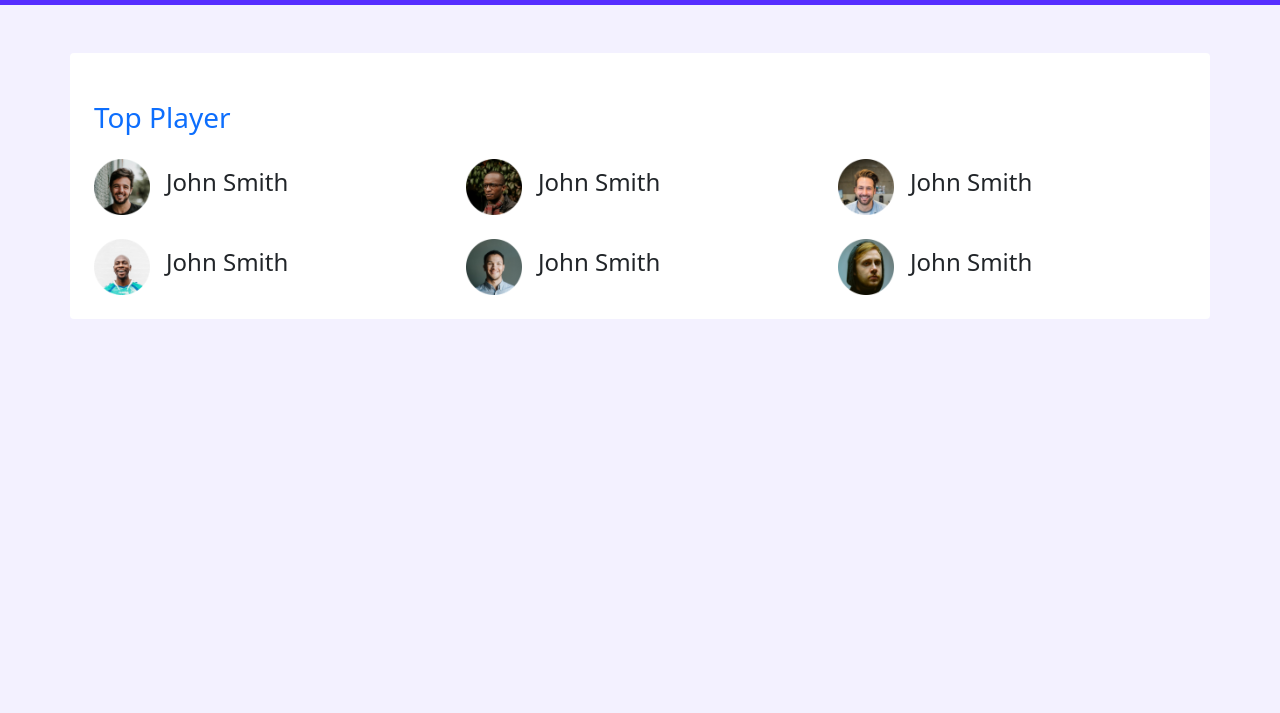
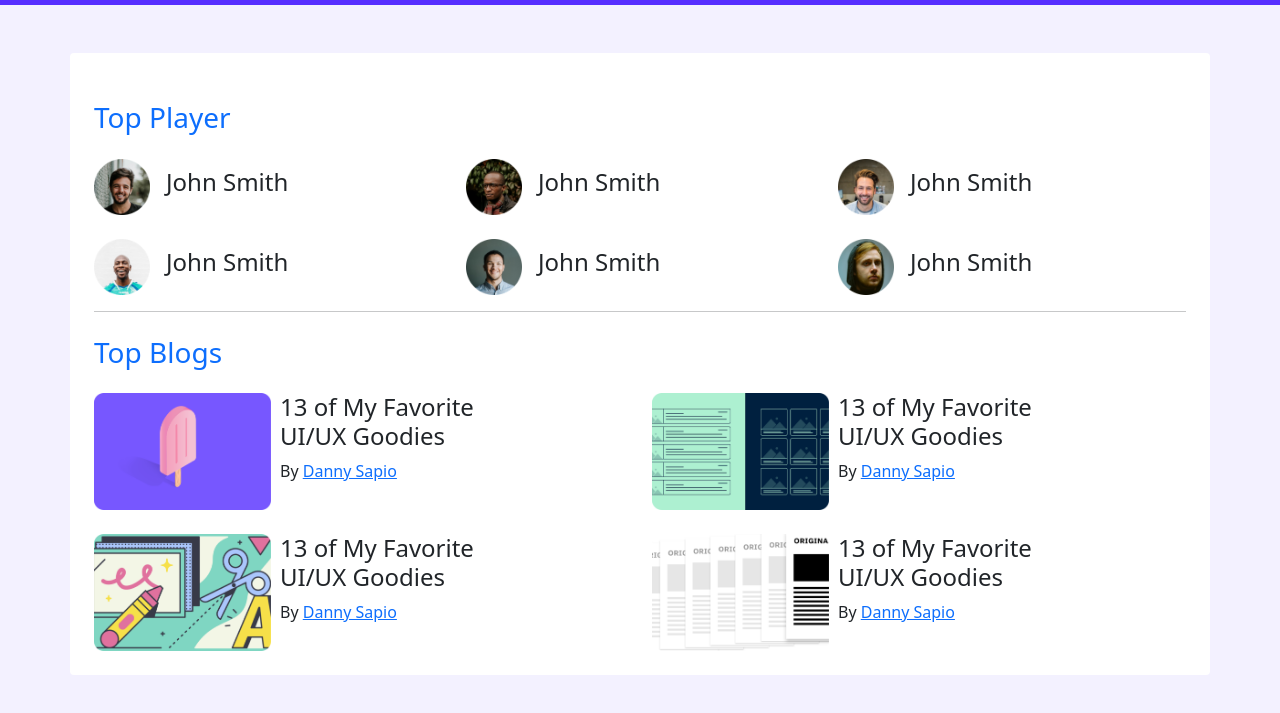
Before and after one commit to nmkhans/leader_board_bs, a plain HTML site: page index.html in a window 1280 px wide. Shown: the part 71-784 px from the top of the page. Drawn offline with nearby package versions, Linux system fonts and the light colour scheme.

Commit message:
Blog section Added

```diff
--- a/index.html
+++ b/index.html
@@ -6,7 +6,11 @@
         <meta name="viewport" content="width=device-width, initial-scale=1.0">
         <title>LeaderBoard with Bootstrap</title>
         <link href="https://cdn.jsdelivr.net/npm/bootstrap@5.1.3/dist/css/bootstrap.min.css" rel="stylesheet" integrity="sha384-1BmE4kWBq78iYhFldvKuhfTAU6auU8tT94WrHftjDbrCEXSU1oBoqyl2QvZ6jIW3" crossorigin="anonymous">
-        <link rel="stylesheet" href="style.css">
+        <style>
+          body {
+              background-color: #F3F1FF !important;
+          }
+        </style>
     </head>
 
     <body>
@@ -41,7 +45,7 @@
         </header>
 
         <section class="top_players">
-            <div class="inner_top_player container bg-white rounded mt-5 p-4">
+            <div class="inner_top_player container bg-white rounded my-5 p-4">
                 <div class="player_title">
                     <h3 class="text-primary my-4">Top Player</h3>
                 </div>
@@ -71,6 +75,58 @@
                         <h4 class="ps-3">John Smith</h4>
                     </div>
                 </div>
+                <hr>
+                <h3 class="text-primary my-4">Top Blogs</h3>
+                <div class="row gy-4">
+                  <div class="col-lg-6">
+                    <div class="row">
+                      <div class="col-lg-4">
+                        <img width="177" src="images/blogs/blog-1.png" alt="">
+                      </div>
+                      <div class="col-lg-6">
+                        <h4>13 of My Favorite
+                          UI/UX Goodies</h4>
+                          <span>By <a href="#">Danny Sapio</a></span>
+                      </div>
+                    </div>
+                  </div>
+                  <div class="col-lg-6">
+                    <div class="row">
+                      <div class="col-lg-4">
+                        <img width="177" src="images/blogs/blog-2.png" alt="">
+                      </div>
+                      <div class="col-lg-6">
+                        <h4>13 of My Favorite
+                          UI/UX Goodies</h4>
+                          <span>By <a href="#">Danny Sapio</a></span>
+                      </div>
+                    </div>
+                  </div>
+                  <div class="col-lg-6">
+                    <div class="row">
+                      <div class="col-lg-4">
+                        <img width="177" src="images/blogs/blog-3.png" alt="">
+                      </div>
+                      <div class="col-lg-6">
+                        <h4>13 of My Favorite
+                          UI/UX Goodies</h4>
+                          <span>By <a href="#">Danny Sapio</a></span>
+                      </div>
+                    </div>
+                  </div>
+                  <div class="col-lg-6">
+                    <div class="row">
+                      <div class="col-lg-4">
+                        <img width="177" src="images/blogs/blog-4.png" alt="">
+                      </div>
+                      <div class="col-lg-6">
+                        <h4>13 of My Favorite
+                          UI/UX Goodies</h4>
+                          <span>By <a href="#">Danny Sapio</a></span>
+                      </div>
+                    </div>
+                  </div>
+                </div>
             </div>
         </section>
 
--- a/style.css
+++ /dev/null
@@ -1,3 +0,0 @@
-body {
-    background-color: #F3F1FF;
-}
```
